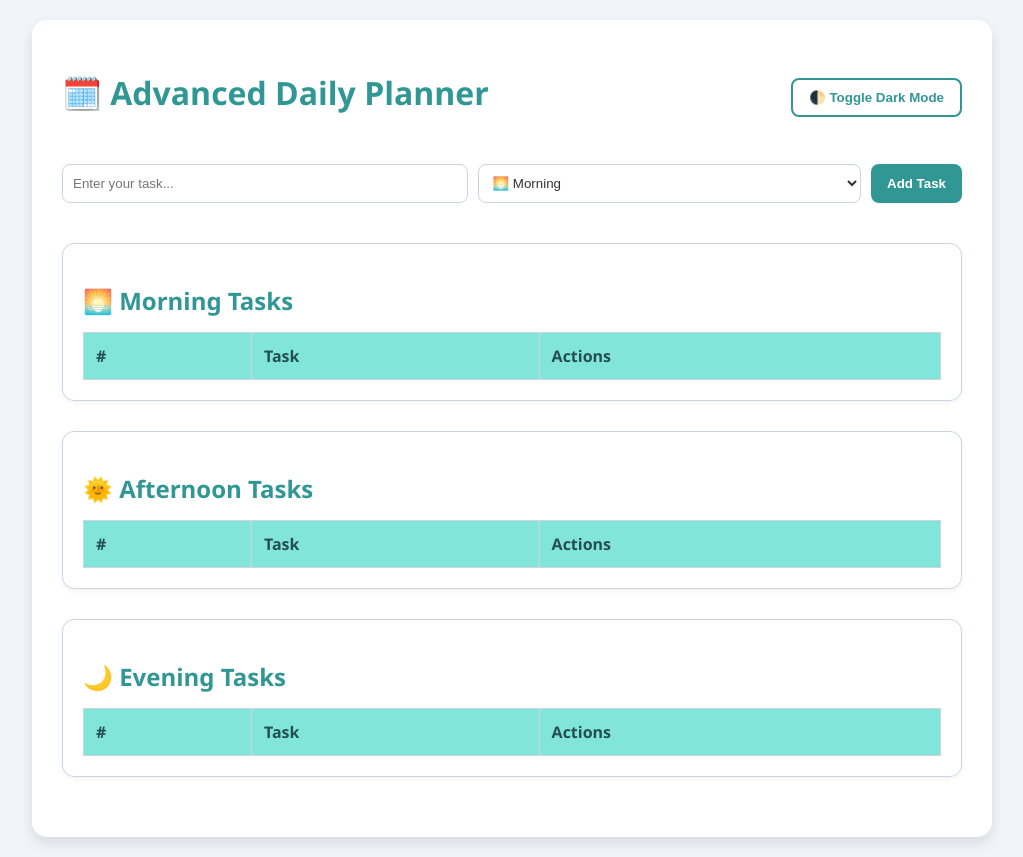
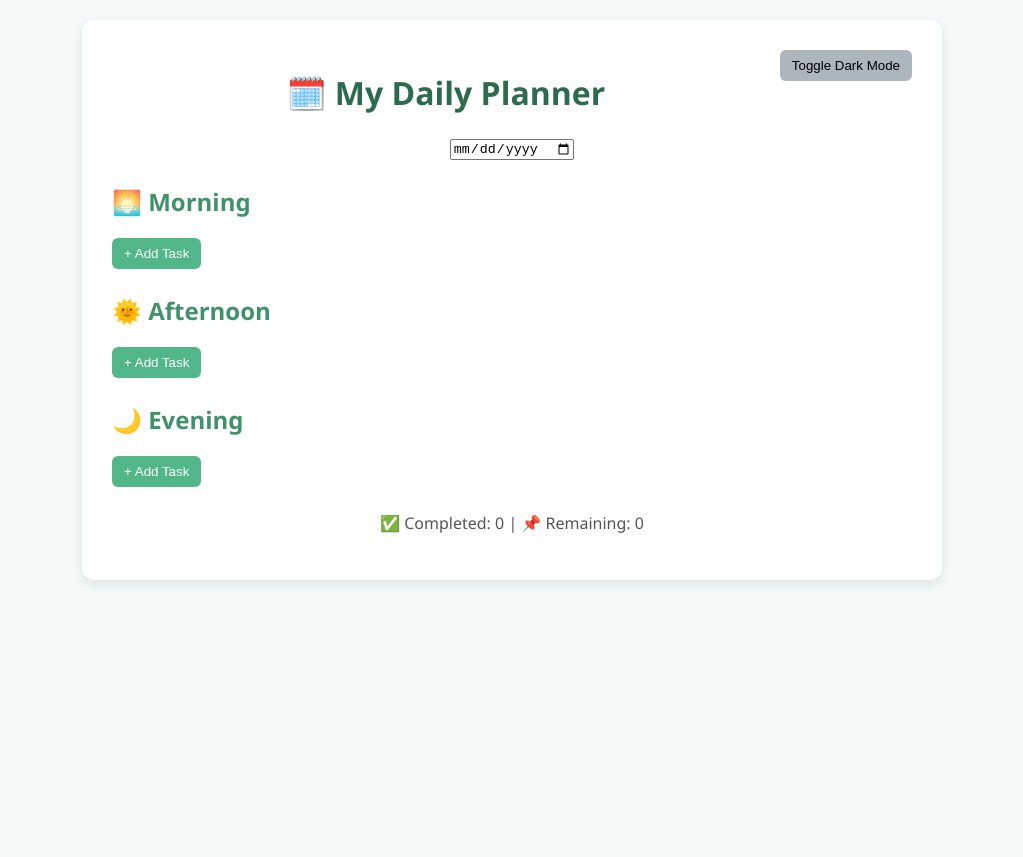
Before and after one commit to albraa2002/Daily-Planner, a plain HTML site: page index.html in a window 1280 px wide. Shown: the whole page, without its empty margins (128-1151 px from the left). After the commit the page ends 800 px from the top, so only its background shows below. Drawn offline with Linux system fonts and the light colour scheme.

Commit message:
Update index.html

```diff
--- a/index.html
+++ b/index.html
@@ -1,282 +1,228 @@
 <!DOCTYPE html>
 <html lang="en">
 <head>
-  <meta charset="UTF-8" />
-  <meta name="viewport" content="width=device-width, initial-scale=1" />
-  <title>Advanced Daily Planner</title>
+  <meta charset="UTF-8">
+  <meta name="viewport" content="width=device-width, initial-scale=1.0">
+  <title>My Daily Planner</title>
   <style>
+    :root {
+      --bg-color: #f4f9f9;
+      --text-color: #333;
+      --container-bg: #ffffff;
+      --input-bg: #ffffff;
+      --input-border: #d8f3dc;
+      --primary-color: #2d6a4f;
+      --section-color: #40916c;
+    }
+
+    body.dark-mode {
+      --bg-color: #121212;
+      --text-color: #f0f0f0;
+      --container-bg: #1e1e1e;
+      --input-bg: #2c2c2c;
+      --input-border: #74c69d;
+    }
+
     body {
       font-family: 'Segoe UI', Tahoma, Geneva, Verdana, sans-serif;
-      background: var(--bg);
+      background-color: var(--bg-color);
+      color: var(--text-color);
       margin: 0;
       padding: 20px;
-      color: var(--text);
-      transition: background 0.3s, color 0.3s;
-    }
-
-    :root {
-      --bg: #f0f4f8;
-      --text: #333;
-      --card-bg: #fff;
-      --border: #cbd5e0;
-      --accent: #319795;
-      --accent-hover: #2c7a7b;
-      --danger: #e53e3e;
-      --danger-hover: #c53030;
-      --table-header: #81e6d9;
-      --table-header-text: #234e52;
-    }
-
-    .dark-mode {
-      --bg: #1a202c;
-      --text: #e2e8f0;
-      --card-bg: #2d3748;
-      --border: #4a5568;
-      --accent: #63b3ed;
-      --accent-hover: #4299e1;
-      --danger: #f56565;
-      --danger-hover: #c53030;
-      --table-header: #2c5282;
-      --table-header-text: #ebf8ff;
+      transition: 0.3s;
     }
 
     .container {
-      max-width: 900px;
+      max-width: 800px;
       margin: auto;
-      background: var(--card-bg);
-      border-radius: 15px;
+      background: var(--container-bg);
+      border-radius: 12px;
       padding: 30px;
-      box-shadow: 0 6px 12px rgba(0,0,0,0.1);
+      box-shadow: 0 4px 12px rgba(0,0,0,0.1);
     }
 
     h1 {
       text-align: center;
-      color: var(--accent);
-      margin-bottom: 30px;
+      color: var(--primary-color);
     }
 
     .planner-section {
-      margin-top: 40px;
+      margin: 25px 0;
     }
 
-    .section-card {
-      background-color: var(--card-bg);
-      border: 1px solid var(--border);
-      border-radius: 12px;
-      padding: 20px;
-      margin-bottom: 30px;
-      box-shadow: 0 2px 5px rgba(0,0,0,0.05);
+    .planner-section h2 {
+      color: var(--section-color);
     }
 
-    .section-card h2 {
-      color: var(--accent);
-      margin-bottom: 15px;
+    ul {
+      list-style-type: none;
+      padding: 0;
     }
 
-    .input-group {
+    li {
       display: flex;
-      gap: 10px;
-      margin-bottom: 20px;
-      flex-wrap: wrap;
-      justify-content: center;
+      align-items: center;
+      justify-content: space-between;
+      margin-bottom: 10px;
     }
 
-    input[type="text"], select {
+    input[type="text"] {
+      flex: 1;
       padding: 10px;
+      background-color: var(--input-bg);
+      border: 2px solid var(--input-border);
       border-radius: 8px;
-      border: 1px solid var(--border);
-      flex: 1 1 250px;
-      background: var(--card-bg);
-      color: var(--text);
+      color: var(--text-color);
+      margin-right: 10px;
     }
 
-    button {
-      padding: 10px 16px;
+    button.add-btn, button.del-btn, .theme-btn {
+      padding: 8px 12px;
       border: none;
-      border-radius: 8px;
-      background-color: var(--accent);
-      color: white;
-      font-weight: bold;
+      border-radius: 6px;
       cursor: pointer;
-      transition: 0.3s;
     }
 
-    button:hover {
-      background-color: var(--accent-hover);
+    .add-btn {
+      background-color: #52b788;
+      color: #fff;
     }
 
-    .delete-btn {
-      background-color: var(--danger);
+    .del-btn {
+      background-color: #e63946;
+      color: #fff;
     }
 
-    .delete-btn:hover {
-      background-color: var(--danger-hover);
+    .theme-btn {
+      float: right;
+      background-color: #adb5bd;
+      color: #000;
+      margin-bottom: 20px;
     }
 
-    .done {
+    .completed {
       text-decoration: line-through;
       opacity: 0.6;
     }
 
-    table {
-      width: 100%;
-      border-collapse: collapse;
+    .calendar {
+      text-align: center;
       margin-top: 10px;
     }
 
-    th, td {
-      border: 1px solid var(--border);
-      padding: 12px;
-      text-align: left;
-    }
-
-    th {
-      background-color: var(--table-header);
-      color: var(--table-header-text);
-    }
-
-    .top-bar {
-      display: flex;
-      justify-content: space-between;
-      align-items: center;
-      margin-bottom: 20px;
-    }
-
-    .dark-toggle {
-      background: none;
-      color: var(--accent);
-      font-weight: bold;
-      border: 2px solid var(--accent);
+    .stats {
+      margin-top: 20px;
+      text-align: center;
+      color: #555;
     }
   </style>
 </head>
 <body>
   <div class="container">
-    <div class="top-bar">
-      <h1>🗓️ Advanced Daily Planner</h1>
-      <button class="dark-toggle" onclick="toggleDarkMode()">🌓 Toggle Dark Mode</button>
+    <button class="theme-btn" onclick="toggleTheme()">Toggle Dark Mode</button>
+    <h1>🗓️ My Daily Planner</h1>
+    <div class="calendar">
+      <input type="date" id="planner-date" value="">
     </div>
 
-    <div class="input-group">
-      <input type="text" id="taskInput" placeholder="Enter your task..." />
-      <select id="timeSelect">
-        <option value="morning">🌅 Morning</option>
-        <option value="afternoon">🌞 Afternoon</option>
-        <option value="evening">🌙 Evening</option>
-      </select>
-      <button onclick="addTask()">Add Task</button>
+    <div class="planner-section" id="morning">
+      <h2>🌅 Morning</h2>
+      <ul id="morning-tasks"></ul>
+      <button class="add-btn" onclick="addTask('morning')">+ Add Task</button>
     </div>
 
-    <div class="planner-section">
-      <div class="section-card">
-        <h2>🌅 Morning Tasks</h2>
-        <table>
-          <thead>
-            <tr><th>#</th><th>Task</th><th>Actions</th></tr>
-          </thead>
-          <tbody id="morningTasks"></tbody>
-        </table>
-      </div>
+    <div class="planner-section" id="afternoon">
+      <h2>🌞 Afternoon</h2>
+      <ul id="afternoon-tasks"></ul>
+      <button class="add-btn" onclick="addTask('afternoon')">+ Add Task</button>
+    </div>
 
-      <div class="section-card">
-        <h2>🌞 Afternoon Tasks</h2>
-        <table>
-          <thead>
-            <tr><th>#</th><th>Task</th><th>Actions</th></tr>
-          </thead>
-          <tbody id="afternoonTasks"></tbody>
-        </table>
-      </div>
+    <div class="planner-section" id="evening">
+      <h2>🌙 Evening</h2>
+      <ul id="evening-tasks"></ul>
+      <button class="add-btn" onclick="addTask('evening')">+ Add Task</button>
+    </div>
 
-      <div class="section-card">
-        <h2>🌙 Evening Tasks</h2>
-        <table>
-          <thead>
-            <tr><th>#</th><th>Task</th><th>Actions</th></tr>
-          </thead>
-          <tbody id="eveningTasks"></tbody>
-        </table>
-      </div>
+    <div class="stats">
+      <p>✅ Completed: <span id="completed-count">0</span> | 📌 Remaining: <span id="remaining-count">0</span></p>
     </div>
   </div>
 
   <script>
-    const taskCounters = { morning: 1, afternoon: 1, evening: 1 };
-    const taskData = { morning: [], afternoon: [], evening: [] };
+    const taskData = JSON.parse(localStorage.getItem("tasks")) || { morning: [], afternoon: [], evening: [] };
 
-    function saveToStorage() {
-      localStorage.setItem("plannerTasks", JSON.stringify(taskData));
+    function updateStorage() {
+      localStorage.setItem("tasks", JSON.stringify(taskData));
     }
 
-    function loadFromStorage() {
-      const saved = JSON.parse(localStorage.getItem("plannerTasks"));
-      if (!saved) return;
-      for (let time in saved) {
-        saved[time].forEach((task) => createTaskRow(task.text, time, task.done));
-      }
+    function renderTasks() {
+      ["morning", "afternoon", "evening"].forEach(period => {
+        const ul = document.getElementById(`${period}-tasks`);
+        ul.innerHTML = "";
+        taskData[period].forEach((task, index) => {
+          const li = document.createElement("li");
+          const input = document.createElement("input");
+          input.type = "text";
+          input.value = task.text;
+          input.className = task.done ? "completed" : "";
+          input.onchange = () => {
+            task.text = input.value;
+            updateStorage();
+            renderStats();
+          };
+          input.onclick = () => {
+            task.done = !task.done;
+            updateStorage();
+            renderTasks();
+          };
+
+          const delBtn = document.createElement("button");
+          delBtn.textContent = "🗑️";
+          delBtn.className = "del-btn";
+          delBtn.onclick = () => {
+            taskData[period].splice(index, 1);
+            updateStorage();
+            renderTasks();
+          };
+
+          li.appendChild(input);
+          li.appendChild(delBtn);
+          ul.appendChild(li);
+        });
+      });
+      renderStats();
     }
 
-    function addTask() {
-      const taskInput = document.getElementById("taskInput");
-      const timeSelect = document.getElementById("timeSelect");
-      const task = taskInput.value.trim();
-      const time = timeSelect.value;
-      if (!task) return alert("Please enter a task!");
-      createTaskRow(task, time);
-      taskInput.value = "";
+    function addTask(period) {
+      taskData[period].push({ text: "New Task", done: false });
+      updateStorage();
+      renderTasks();
     }
 
-    function createTaskRow(task, time, done = false) {
-      const tbody = document.getElementById(time + "Tasks");
-      const row = document.createElement("tr");
-
-      const index = taskCounters[time]++;
-      row.innerHTML = `
-        <td>${index}</td>
-        <td class="${done ? 'done' : ''}">${task}</td>
-        <td>
-          <button onclick="toggleDone(this, '${time}')">✅ Done</button>
-          <button class="delete-btn" onclick="deleteTask(this, '${time}')">🗑️ Delete</button>
-        </td>
-      `;
-
-      tbody.appendChild(row);
-      taskData[time].push({ text: task, done });
-      saveToStorage();
-    }
-
-    function deleteTask(button, time) {
-      const row = button.closest("tr");
-      const index = row.rowIndex - 1;
-      row.remove();
-      taskData[time].splice(index, 1);
-      updateNumbers(time);
-      saveToStorage();
-    }
-
-    function updateNumbers(time) {
-      const tbody = document.getElementById(time + "Tasks");
-      const rows = tbody.querySelectorAll("tr");
-      taskCounters[time] = 1;
-      rows.forEach((row, i) => {
-        row.cells[0].innerText = taskCounters[time]++;
-      });
-    }
-
-    function toggleDone(btn, time) {
-      const row = btn.closest("tr");
-      const index = row.rowIndex - 1;
-      const cell = row.cells[1];
-      cell.classList.toggle("done");
-      taskData[time][index].done = !taskData[time][index].done;
-      saveToStorage();
-    }
-
-    function toggleDarkMode() {
+    function toggleTheme() {
       document.body.classList.toggle("dark-mode");
     }
 
-    window.onload = loadFromStorage;
+    function renderStats() {
+      let completed = 0;
+      let total = 0;
+      Object.values(taskData).forEach(list => {
+        list.forEach(task => {
+          total++;
+          if (task.done) completed++;
+        });
+      });
+      document.getElementById("completed-count").textContent = completed;
+      document.getElementById("remaining-count").textContent = total - completed;
+    }
+
+    // Load selected date from localStorage
+    const dateInput = document.getElementById("planner-date");
+    const savedDate = localStorage.getItem("planner-date");
+    if (savedDate) dateInput.value = savedDate;
+    dateInput.onchange = () => localStorage.setItem("planner-date", dateInput.value);
+
+    renderTasks();
   </script>
 </body>
 </html>
```
